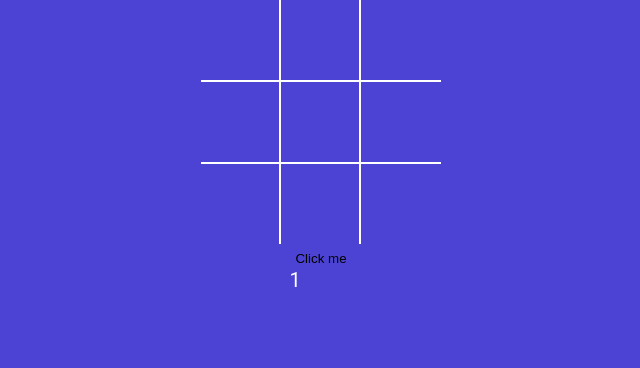
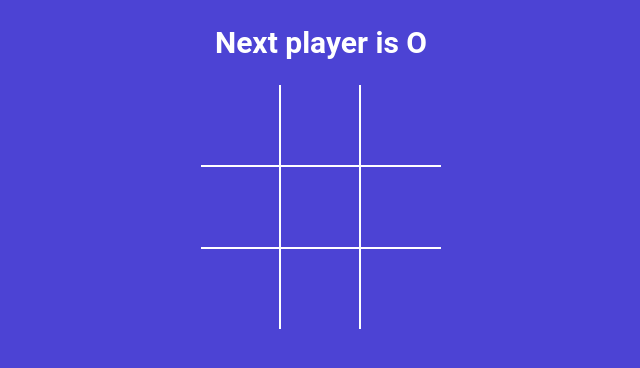
Before and after one commit to RaisaBernardes/tictactoe-game, a React (Vite) app: page / in a window 1280 px wide. Shown: the top 368 px of the page, without its empty margins (319-959 px from the left). Built offline with nearby package versions, Linux system fonts and the light colour scheme.

Commit message:
lifted up the state component. Show status message to the user. Calculate winner.

```diff
--- a/src/App.jsx
+++ b/src/App.jsx
@@ -1,23 +1,38 @@
 import { useState } from 'react'
 import './style.scss'
 import Board from './components/Board'
+import { calculateWinner } from './winner';
 
 function App() {
+
+  const [squares, setSquares] = useState(Array(9).fill(null));
+  const [isXNext, setIsXNext] = useState(false);
+
+  const winner = calculateWinner(squares);
+  const nextPlayer = isXNext ? 'X' : 'O' //derived value from latest state
+  const statusMessage = winner ? `Winner is ${winner}` : `Next player is ${nextPlayer}`;
+
+  const handleSquareClick = clickedPosition => {
+    if(squares[clickedPosition] || winner){
+        return;
+    }
+    setSquares(currentSquares => {
+        return currentSquares.map((squareValue, position) => {
+            if(clickedPosition === position){
+                return isXNext ? 'X' : 'O';
+            }
+            return squareValue;
+        });
+    });
+    setIsXNext((currentIsXNext) => !currentIsXNext);
+  };
+
   const [counter, setCounter] = useState(1);
-
-  const onBtnClick = () => {
-    setCounter(currentCounter => {
-      return currentCounter + 1;
-    });
-  };
 
   return (
     <div className="app">
-      <Board />
-      <div>
-        <button onClick={onBtnClick}>Click me</button>
-        <div>{counter}</div>
-      </div>
+      <h2>{statusMessage}</h2>
+      <Board squares={squares} handleSquareClick={handleSquareClick} />
     </div>
   );
 }
--- a/src/components/Board.jsx
+++ b/src/components/Board.jsx
@@ -1,27 +1,7 @@
 import { useState } from 'react';
 import Square from './Square';
 
-const Board = () => {
-  const [squares, setSquares] = useState(Array(9).fill(null));
-  const [isXNext, setIsXNext] = useState(false);
-
-  const handleSquareClick = clickedPosition => {
-
-    if(squares[clickedPosition]){
-        return;
-    }
-
-    setSquares(currentSquares => {
-        return currentSquares.map((squareValue, position) => {
-            if(clickedPosition === position){
-                return isXNext ? 'X' : 'O';
-            }
-            return squareValue;
-        });
-    });
-
-    setIsXNext((currentIsXNext) => !currentIsXNext);
-  };
+const Board = ({squares, handleSquareClick}) => {
 
   const renderSquare = position => {
     return (
--- /dev/null
+++ b/src/winner.js
@@ -0,0 +1,19 @@
+export function calculateWinner(squares) {
+    const lines = [
+      [0, 1, 2],
+      [3, 4, 5],
+      [6, 7, 8],
+      [0, 3, 6],
+      [1, 4, 7],
+      [2, 5, 8],
+      [0, 4, 8],
+      [2, 4, 6],
+    ];
+    for (let i = 0; i < lines.length; i++) {
+      const [a, b, c] = lines[i];
+      if (squares[a] && squares[a] === squares[b] && squares[a] === squares[c]) {
+        return squares[a];
+      }
+    }
+    return null;
+  }
```
